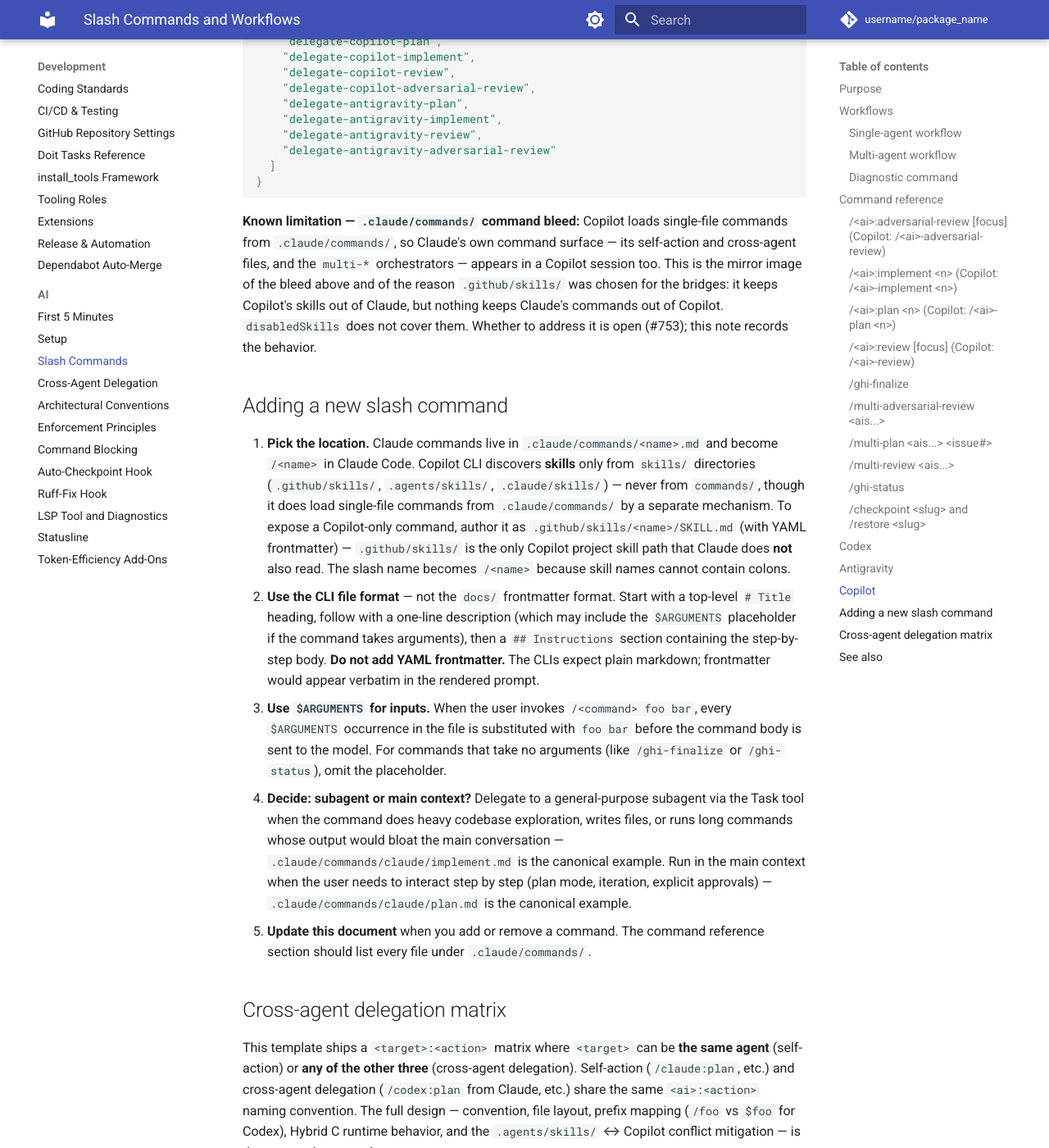
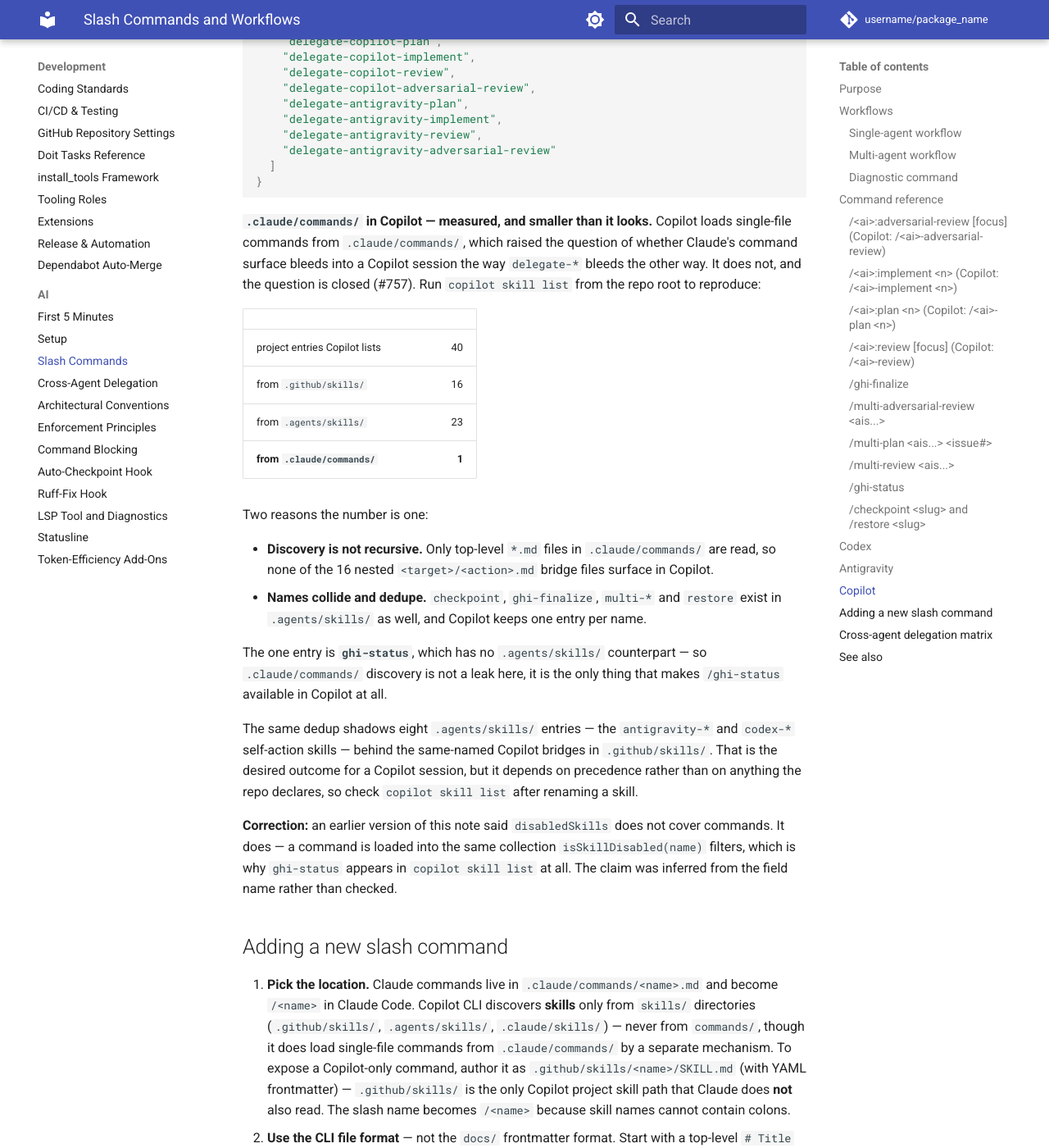
Before and after one commit to endavis/pyproject-template, an MkDocs documentation site: the page built from docs/development/ai/slash-commands.md, in a window 1280 px wide and 1400 px high, scrolled down 9197 px. Shown: the whole window at 82% size. Built offline with MkDocs 1.6.1 and Material for MkDocs 9.7.7, drawn with Linux system fonts in a browser that asks for light colours; comment, search, counter and statistics services are not loaded.

Commit message:
docs: measure the .claude/commands/ bleed into Copilot, and close the question (merges PR #765, addresses #757)
#757 asked whether Claude's command surface leaks into a Copilot session the way
`delegate-*` leaks the other way, and whether `disabledSkills` could silence it.
`copilot skill list` answers both from the repo root, read-only:

  project entries Copilot lists   40
    from .github/skills/          16
    from .agents/skills/          23
    from .claude/commands/         1

Discovery is not recursive -- only top-level `*.md` is read -- so none of the 16
nested `<target>/<action>.md` bridge files surface in Copilot. Six of the seven
top-level commands are deduped by name against `.agents/skills/`. What remains is
`ghi-status`, which has no counterpart there, so `.claude/commands/` discovery is
not a leak: it is the only thing that makes `/ghi-status` available in Copilot at
all. `.copilot/README.md` said that command came from `.agents/skills/`; it does
not, and now says so.

The `.github/skills/` rationale is unaffected. It exists to keep Copilot's skills
out of Claude, which is unchanged; the reverse direction is one command the repo
wants. Outcome is accept and document, which the issue listed as a legitimate
result.

Corrects a claim of mine merged with #753: `disabledSkills` *does* cover
commands. A command is loaded into the same collection `isSkillDisabled(name)`
filters, which is why `ghi-status` appears in the listing. I inferred otherwise
from the field name instead of checking, and the note now records the correction
rather than quietly dropping it.

Also recorded: the same dedup shadows eight `.agents/skills/` entries -- the
`antigravity-*` and `codex-*` self-action skills -- behind the same-named Copilot
bridges. That is the right outcome for a Copilot session but rests on precedence
rather than on anything the repo declares.

No test: the claim needs the Copilot CLI installed and authenticated, so CI
cannot assert it. The doc names the reproduction command instead.

Addresses #757


Claude-Session: https://claude.ai/code/session_01YAvpAgsk23wBAPcDifytbZ

Co-authored-by: Claude Opus 5 <noreply@anthropic.com>

````diff
--- a/docs/development/ai/slash-commands.md
+++ b/docs/development/ai/slash-commands.md
@@ -193,12 +193,38 @@ Because skill names are derived from their directory name and **cannot contain c
 }
 ```
 
-**Known limitation — `.claude/commands/` command bleed:** Copilot loads single-file commands from
-`.claude/commands/`, so Claude's own command surface — its self-action and cross-agent files, and
-the `multi-*` orchestrators — appears in a Copilot session too. This is the mirror image of the
-bleed above and of the reason `.github/skills/` was chosen for the bridges: it keeps Copilot's
-skills out of Claude, but nothing keeps Claude's commands out of Copilot. `disabledSkills` does not
-cover them. Whether to address it is open (#753); this note records the behavior.
+**`.claude/commands/` in Copilot — measured, and smaller than it looks.** Copilot loads single-file
+commands from `.claude/commands/`, which raised the question of whether Claude's command surface
+bleeds into a Copilot session the way `delegate-*` bleeds the other way. It does not, and the
+question is closed (#757). Run `copilot skill list` from the repo root to reproduce:
+
+| | |
+| :--- | ---: |
+| project entries Copilot lists | 40 |
+| from `.github/skills/` | 16 |
+| from `.agents/skills/` | 23 |
+| **from `.claude/commands/`** | **1** |
+
+Two reasons the number is one:
+
+- **Discovery is not recursive.** Only top-level `*.md` files in `.claude/commands/` are read, so
+  none of the 16 nested `<target>/<action>.md` bridge files surface in Copilot.
+- **Names collide and dedupe.** `checkpoint`, `ghi-finalize`, `multi-*` and `restore` exist in
+  `.agents/skills/` as well, and Copilot keeps one entry per name.
+
+The one entry is **`ghi-status`**, which has no `.agents/skills/` counterpart — so
+`.claude/commands/` discovery is not a leak here, it is the only thing that makes `/ghi-status`
+available in Copilot at all.
+
+The same dedup shadows eight `.agents/skills/` entries — the `antigravity-*` and `codex-*`
+self-action skills — behind the same-named Copilot bridges in `.github/skills/`. That is the
+desired outcome for a Copilot session, but it depends on precedence rather than on anything the
+repo declares, so check `copilot skill list` after renaming a skill.
+
+**Correction:** an earlier version of this note said `disabledSkills` does not cover commands. It
+does — a command is loaded into the same collection `isSkillDisabled(name)` filters, which is why
+`ghi-status` appears in `copilot skill list` at all. The claim was inferred from the field name
+rather than checked.
 
 ## Adding a new slash command
 
````
Also changed, not shown: .copilot/README.md (+1 -1 lines).
